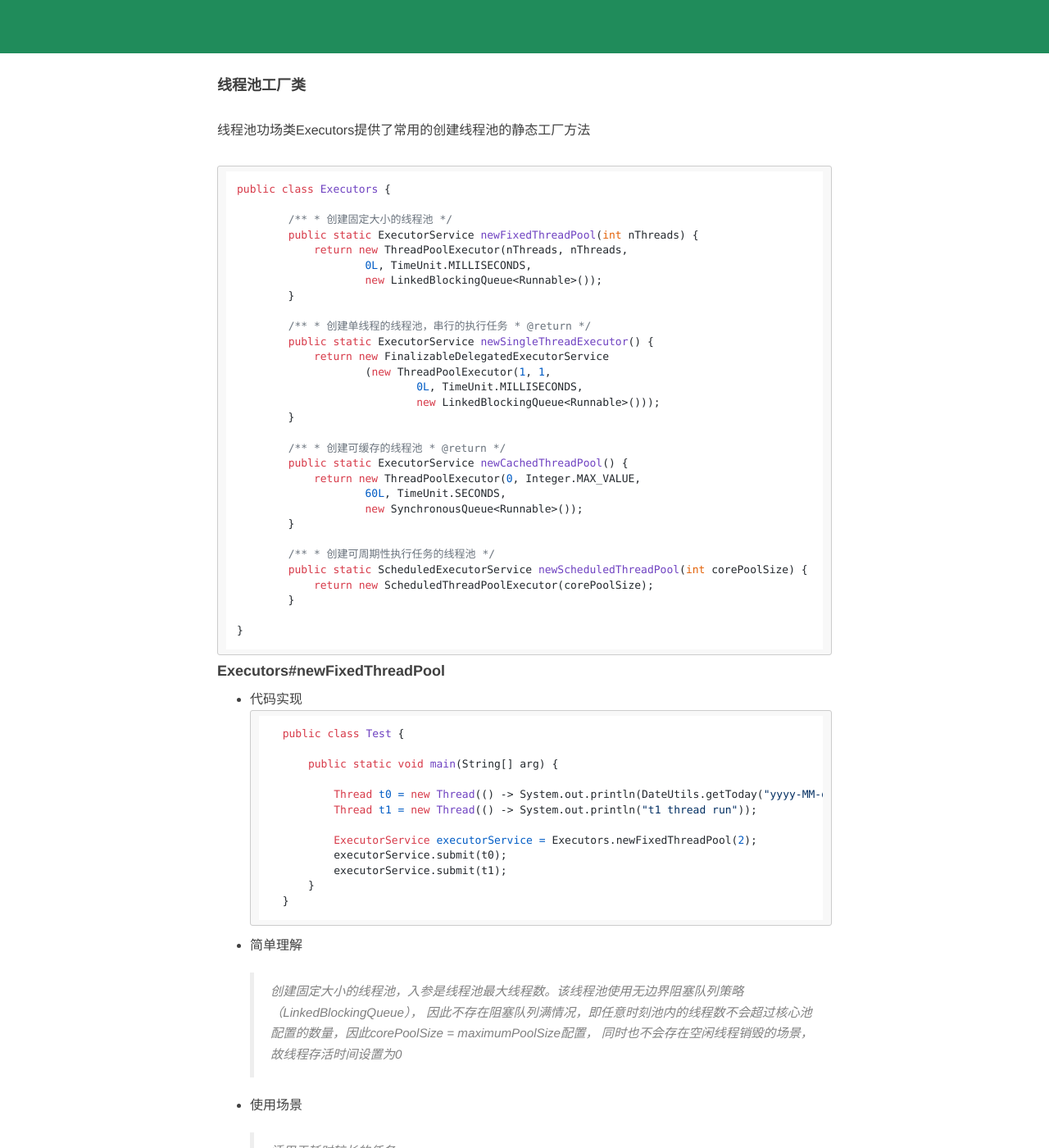
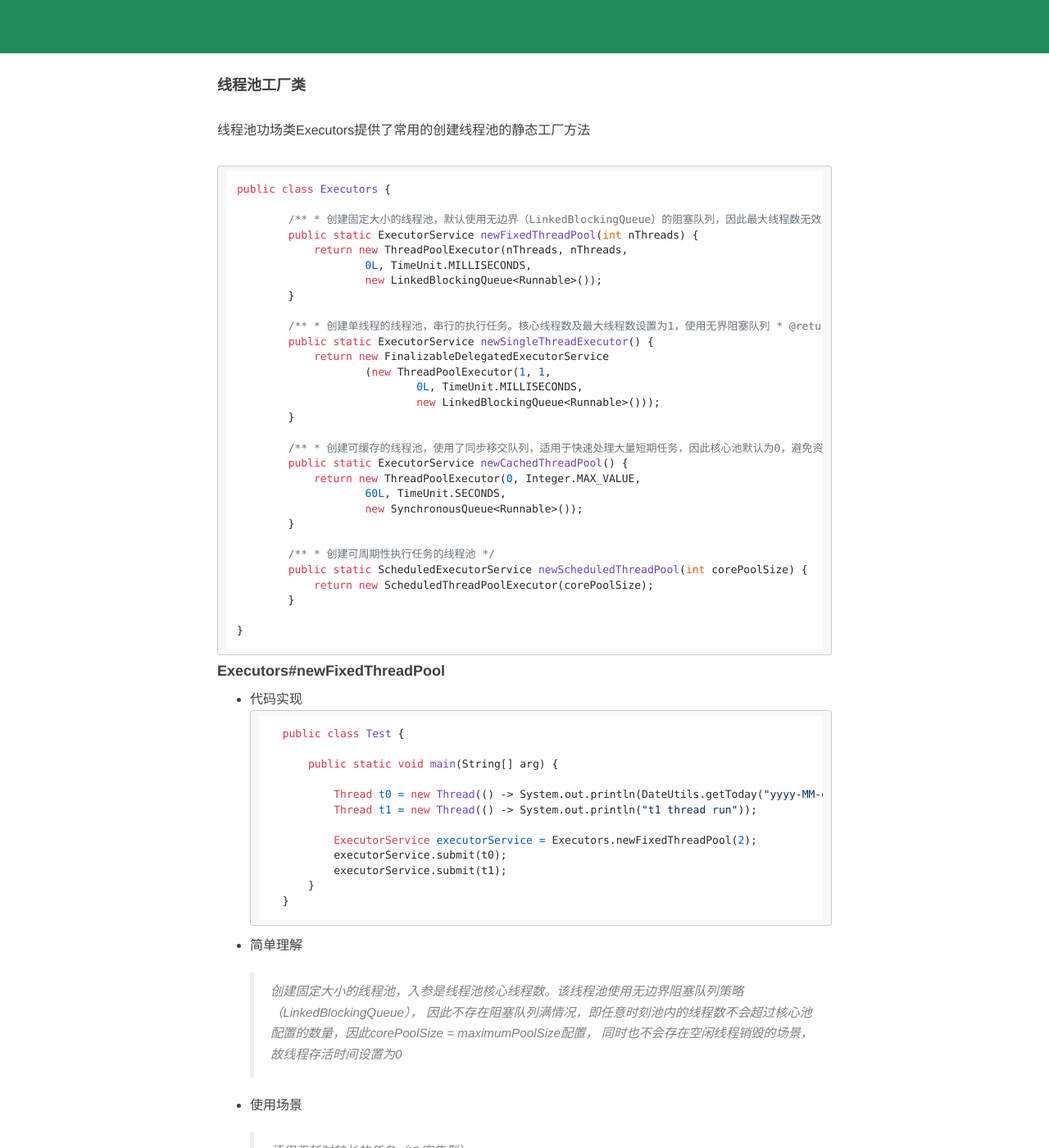
Before and after one commit to ZhouJianBoPro/ZhouJianBoPro.github.io, a Jekyll site: the page built from _posts/2022-09-22-线程池实现方式.md, in a window 1280 px wide and 1400 px high, scrolled down 342 px. Shown: the whole window at 82% size. Built offline with Jekyll 4.4.1, drawn with Linux system fonts in a browser that asks for light colours; nearby versions of some CDN libraries; comment, search, counter and statistics services are not loaded.

Commit message:
threadPoolExecutor update

````diff
--- a/_posts/2022-09-22-线程池实现方式.md
+++ b/_posts/2022-09-22-线程池实现方式.md
@@ -11,7 +11,7 @@ tags: [thread]
 public class Executors {
 
         /**
-         * 创建固定大小的线程池
+         * 创建固定大小的线程池，默认使用无边界（LinkedBlockingQueue）的阻塞队列，因此最大线程数无效，同时也不存在空闲线程回收机制
          */
         public static ExecutorService newFixedThreadPool(int nThreads) {
             return new ThreadPoolExecutor(nThreads, nThreads,
@@ -20,7 +20,7 @@ public class Executors {
         }
 
         /**
-         * 创建单线程的线程池，串行的执行任务
+         * 创建单线程的线程池，串行的执行任务。核心线程数及最大线程数设置为1，使用无界阻塞队列
          * @return
          */
         public static ExecutorService newSingleThreadExecutor() {
@@ -31,7 +31,7 @@ public class Executors {
         }
 
         /**
-         * 创建可缓存的线程池
+         * 创建可缓存的线程池，使用了同步移交队列，适用于快速处理大量短期任务，因此核心池默认为0，避免资源持续占用。空闲线程销毁周期默认为60s
          * @return
          */
         public static ExecutorService newCachedThreadPool() {
@@ -67,11 +67,11 @@ public class Executors {
     }
     ```
 - 简单理解
->创建固定大小的线程池，入参是线程池最大线程数。该线程池使用无边界阻塞队列策略（LinkedBlockingQueue），
+>创建固定大小的线程池，入参是线程池核心线程数。该线程池使用无边界阻塞队列策略（LinkedBlockingQueue），
 因此不存在阻塞队列满情况，即任意时刻池内的线程数不会超过核心池配置的数量，因此corePoolSize = maximumPoolSize配置，
 同时也不会存在空闲线程销毁的场景，故线程存活时间设置为0
 - 使用场景
->适用于耗时较长的任务
+>适用于耗时较长的任务（IO密集型）
 
 #### Executors#newSingleThreadExecutor
 - 代码实现
````
